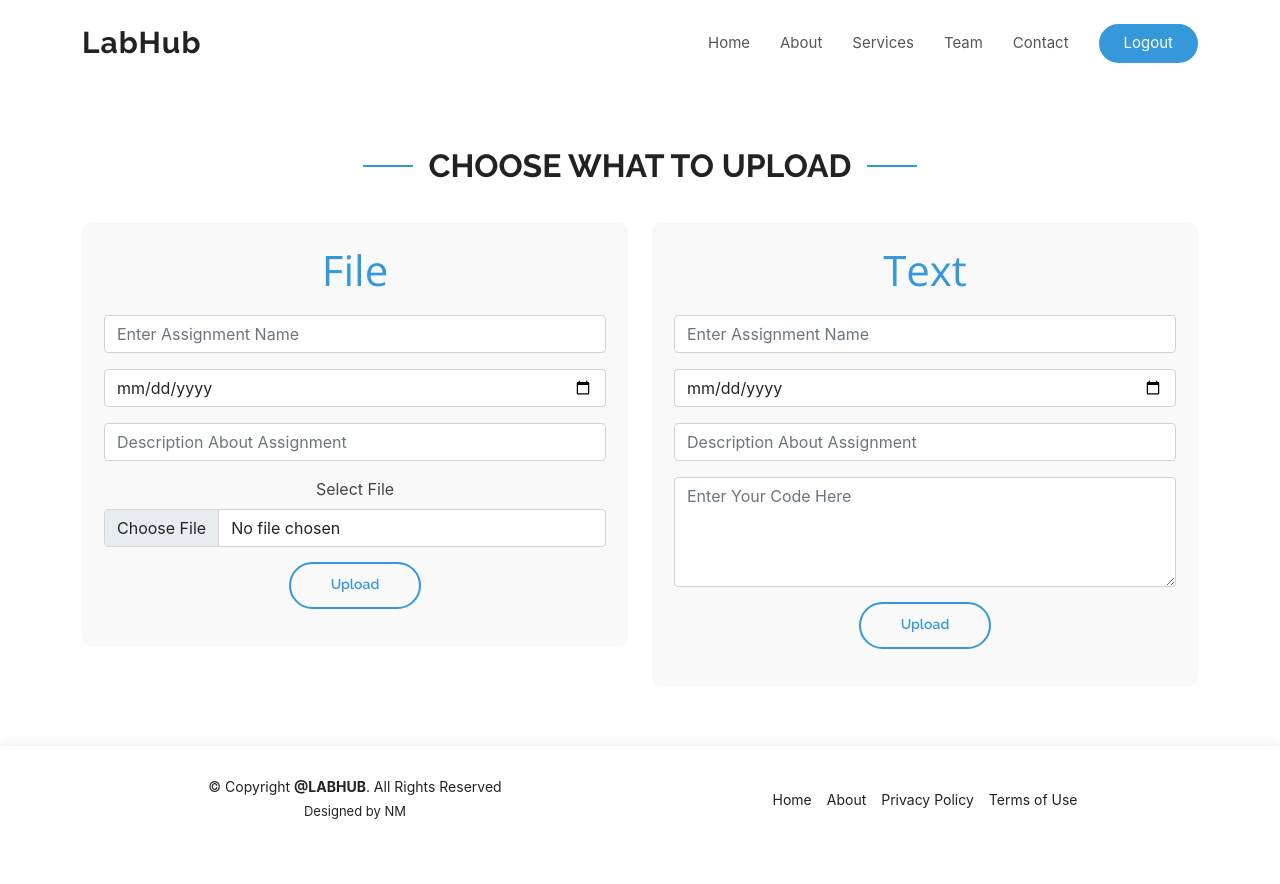
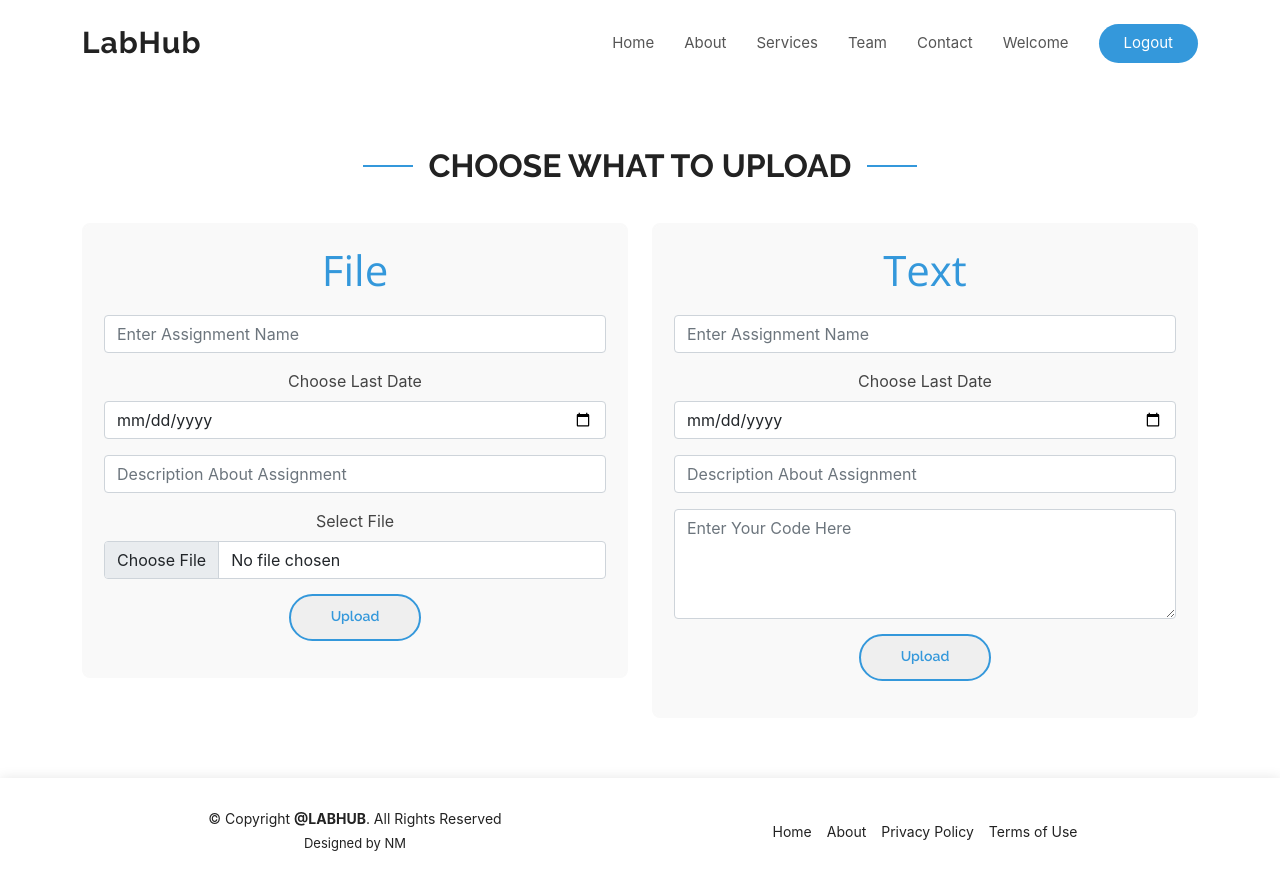
Before and after one commit to nikhillab/LabHubFrontend, a React (Create React App) app: page /upload in a window 1280 px wide. Before the commit the page ends 852 px from the top, so only its background shows below. Built offline with nearby package versions, Linux system fonts and the light colour scheme; sample sign-in values are in the browser's storage.

Commit message:
added retrive from server

```diff
--- a/package.json
+++ b/package.json
@@ -6,6 +6,8 @@
     "@testing-library/jest-dom": "^5.11.9",
     "@testing-library/react": "^11.2.5",
     "@testing-library/user-event": "^12.7.1",
+    "axios": "^0.21.1",
+    "moment": "^2.29.1",
     "react": "^17.0.1",
     "react-dom": "^17.0.1",
     "react-router": "^5.2.0",
--- a/src/components/Authancitation/AuthenticationService.js
+++ b/src/components/Authancitation/AuthenticationService.js
@@ -19,6 +19,14 @@ class AuthenticationService {
     }
     return true;
   }
+
+  getLoggedInUser() {
+    let user = sessionStorage.getItem("authenticatedUser");
+    if (user === null) {
+      return null;
+    }
+    return user;
+  }
 }
 
 export default new AuthenticationService();
--- a/src/components/Core/Upload.js
+++ b/src/components/Core/Upload.js
@@ -1,4 +1,6 @@
 import React, { Component } from "react";
+import moment from "moment";
+import AssignmentService from "../api/AssignmentService";
 
 export default class Upload extends Component {
   state = {
@@ -7,9 +9,162 @@ export default class Upload extends Component {
     date: null,
     description: null,
     file: null,
-    message: null,
+    code: null,
+    errorMessage: "",
+    error: false,
   };
 
+  render() {
+    return (
+      <div>
+        <section id='pricing' className='pricing'>
+          <div className='container'>
+            <div className='section-title'>
+              <h2>Choose what to upload</h2>
+            </div>
+            {this.state.error && (
+              <p className='alert alert-warning'>{this.state.errorMessage} </p>
+            )}
+            <div className='row'>
+              <div
+                className='col-lg-6 col-md-6'
+                onClick={() => this.toggalType(0)}>
+                <div
+                  className='box'
+                  data-aos='zoom-in-right'
+                  data-aos-delay='200'>
+                  <h4>File</h4>
+                  <div>
+                    <div className='form-group mt-3'>
+                      <input
+                        type='text'
+                        name='name'
+                        className='form-control '
+                        placeholder='Enter Assignment Name'
+                        required
+                        disabled={this.state.disabled[0]}
+                        onClick={() => this.toggalType(0)}
+                        onChange={this.fileHandler}
+                      />
+                    </div>
+                    <div className='form-group  mt-3'>
+                      <label className='form-label'>Choose Last Date </label>
+
+                      <input
+                        type='date'
+                        className='form-control'
+                        name='date'
+                        required
+                        disabled={this.state.disabled[0]}
+                        onChange={this.fileHandler}
+                      />
+                    </div>
+                    <div className='form-group mt-3'>
+                      <input
+                        type='text'
+                        className='form-control '
+                        name='description'
+                        placeholder='Description About Assignment'
+                        required
+                        disabled={this.state.disabled[0]}
+                        onChange={this.fileHandler}
+                      />
+                    </div>
+                    <div className='form-group mt-3'>
+                      <label className='form-label'>Select File</label>
+
+                      <input
+                        type='file'
+                        className='form-control '
+                        required
+                        name='file'
+                        disabled={this.state.disabled[0]}
+                        onChange={this.fileHandler}
+                      />
+                    </div>
+                  </div>
+                  <div className='btn-wrap'>
+                    <button
+                      name='filebtn'
+                      className='btn-buy'
+                      onClick={this.submitHandler}>
+                      Upload
+                    </button>
+                  </div>
+                </div>
+              </div>
+
+              {/**
+               * Text uploader Controller from hear
+               */}
+
+              <div
+                className='col-lg-6 col-md-6 mt-4 mt-md-0'
+                onClick={() => this.toggalType(1)}>
+                <div className='box' data-aos='zoom-in' data-aos-delay='100'>
+                  <h4>Text</h4>
+                  <div className='form-group mt-3'>
+                    <input
+                      type='text'
+                      name='name'
+                      className='form-control '
+                      placeholder='Enter Assignment Name'
+                      required
+                      disabled={this.state.disabled[1]}
+                      onClick={() => this.toggalType(1)}
+                      onChange={this.textChangeHandler}
+                    />
+                  </div>
+                  <div className='form-group mt-3'>
+                    <label className='form-label'>Choose Last Date </label>
+                    <input
+                      type='date'
+                      className='form-control '
+                      name='date'
+                      required
+                      disabled={this.state.disabled[1]}
+                      onChange={this.textChangeHandler}
+                    />
+                  </div>
+                  <div className='form-group mt-3'>
+                    <input
+                      type='text'
+                      className='form-control '
+                      name='description'
+                      placeholder='Description About Assignment'
+                      required
+                      disabled={this.state.disabled[1]}
+                      onChange={this.textChangeHandler}
+                    />
+                  </div>
+                  <div className='form-group mt-3'>
+                    <textarea
+                      className='form-control '
+                      name='code'
+                      rows='4'
+                      placeholder='Enter Your Code Here'
+                      required
+                      disabled={this.state.disabled[1]}
+                      onChange={this.textChangeHandler}></textarea>
+                  </div>
+                  <div className='btn-wrap'>
+                    <button
+                      name='textbtn'
+                      className='btn-buy'
+                      onClick={this.submitHandler}>
+                      Upload
+                    </button>
+                  </div>
+                </div>
+              </div>
+            </div>
+          </div>
+        </section>
+      </div>
+    );
+  }
+
+  //for toggling the input forms
   toggalType = (target) => {
     let [state1, state2] = [...this.state.disabled];
     if (target === 0) {
@@ -26,169 +181,101 @@ export default class Upload extends Component {
     });
   };
 
+  //Handel the changes for text data to upload
   textChangeHandler = (event) => {
     this.setState({
       [event.target.name]: event.target.value,
     });
   };
 
+  //Handle the changes for file data upload
   fileHandler = (event) => {
-    const name=event.target.name;
-    if(!(name==="file")){
+    const name = event.target.name;
+    if (!(name === "file")) {
       this.setState({
         [event.target.name]: event.target.value,
       });
-    }else{
-      console.log(event.target.files[0])
+    } else {
+      this.setState({
+        [event.target.name]: event.target.files[0],
+      });
     }
   };
-  render() {
-    return (
-      <div>
-        <section id='pricing' className='pricing'>
-          <div className='container'>
-            <div className='section-title'>
-              <h2>Choose what to upload</h2>
-            </div>
 
-            <div className='row'>
-              <div
-                className='col-lg-6 col-md-6'
-                onClick={() => this.toggalType(0)}>
-                <div
-                  className='box'
-                  data-aos='zoom-in-right'
-                  data-aos-delay='200'>
-                  <h4>File</h4>
-                  <div>
-                    <div className='form-group '>
-                      <input
-                        type='text'
-                        name='name'
-                        className='form-control mt-3'
-                        placeholder='Enter Assignment Name'
-                        required
-                        disabled={this.state.disabled[0]}
-                        onClick={() => this.toggalType(0)}
-                        onChange={this.fileHandler}
-                      />
-                    </div>
-                    <div className='form-group'>
-                      <input
-                        type='date'
-                        className='form-control mt-3'
-                        name='date'
-                        placeholder='Enter Due Date'
-                        required
-                        disabled={this.state.disabled[0]}
-                        onChange={this.fileHandler}
-                      />
-                    </div>
-                    <div className='form-group'>
-                      <input
-                        type='text'
-                        className='form-control mt-3'
-                        name='description'
-                        placeholder='Description About Assignment'
-                        required
-                        disabled={this.state.disabled[0]}
-                        onChange={this.fileHandler}
-                      />
-                    </div>
-                    <div className='form-group mt-3'>
-                      {/**
-                       * need changes to get the files
-                       */}
-                      <label className='form-label'>Select File</label>
+  //Handel the submit btn and send data to server
+  submitHandler = (event) => {
+    const submitType = event.target.name;
+    if (!this.validateForm(submitType)) {
+      console.log("some error");
+      this.setState({
+        error: true,
+        errorMessage: "Enter the details correctly",
+      });
+      return;
+    }
+    this.setState({
+      error: false,
+    });
+    //get the valid object and send it to server
+    //for file upload take special care
+    const data=this.getValidObject(submitType)
+    console.log(data)
+    AssignmentService.createFileAssignment(data)
 
-                      <input
-                        type='file'
-                        className='form-control '
-                        required
-                        name='file'
-                        disabled={this.state.disabled[0]}
-                        onChange={this.fileHandler}
-                      />
-                    </div>
-                  </div>
-                  <div className='btn-wrap'>
-                    <a
-                      href='#'
-                      className='btn-buy'
-                      onClick={() => console.log(this.state)}>
-                      Upload
-                    </a>
-                  </div>
-                </div>
-              </div>
+  };
 
-              {/**
-               * Text uploader Controller from hear
-               */}
+  //return the type of object to send to the server to save
+  getValidObject = (submitType) => {
 
-              <div
-                className='col-lg-6 col-md-6 mt-4 mt-md-0'
-                onClick={() => this.toggalType(1)}>
-                <div className='box' data-aos='zoom-in' data-aos-delay='100'>
-                  <h4>Text</h4>
-                  <div className='form-group '>
-                    <input
-                      type='text'
-                      name='name'
-                      className='form-control mt-3'
-                      placeholder='Enter Assignment Name'
-                      required
-                      disabled={this.state.disabled[1]}
-                      onClick={() => this.toggalType(1)}
-                      onChange={this.textChangeHandler}
-                    />
-                  </div>
-                  <div className='form-group'>
-                    <input
-                      type='date'
-                      className='form-control mt-3'
-                      name='date'
-                      placeholder='Enter Due Date'
-                      required
-                      disabled={this.state.disabled[1]}
-                      onChange={this.textChangeHandler}
-                    />
-                  </div>
-                  <div className='form-group'>
-                    <input
-                      type='text'
-                      className='form-control mt-3'
-                      name='description'
-                      placeholder='Description About Assignment'
-                      required
-                      disabled={this.state.disabled[1]}
-                      onChange={this.textChangeHandler}
-                    />
-                  </div>
-                  <div className='form-group'>
-                    <textarea
-                      className='form-control mt-3'
-                      name='message'
-                      rows='4'
-                      placeholder='Enter Your Code Here'
-                      required
-                      disabled={this.state.disabled[1]}
-                      onChange={this.textChangeHandler}></textarea>
-                  </div>
-                  <div className='btn-wrap'>
-                    <a
-                      href='#'
-                      className='btn-buy'
-                      onClick={() => console.log(this.state)}>
-                      Upload
-                    </a>
-                  </div>
-                </div>
-              </div>
-            </div>
-          </div>
-        </section>
-      </div>
-    );
-  }
+    if (submitType === "textbtn") {
+      const data ={
+        name:this.state.name,
+        description:this.state.description,
+        targetDate:this.state.date,
+        code:this.state.code
+      }
+      return data;
+    }
+    else if (submitType === "filebtn"){
+      const data ={
+        name:this.state.name,
+        description:this.state.description,
+        targetDate:this.state.date,
+        fileResponse:this.state.file.name
+      }
+      return data;
+    }
+  };
+
+  //To validate the form data
+  validateForm = (submitType) => {
+    /**
+    name: null,
+    date: null,
+    description: null,
+    file: null,
+    code: null,
+     */
+    const data = { ...this.state };
+    if (submitType === "textbtn") {
+      if (
+        data.name == null ||
+        data.description == null ||
+        data.code == null ||
+        !moment(data.date).isValid()
+      ) {
+        return false;
+      }
+    } else if (submitType === "filebtn") {
+      if (
+        data.name == null ||
+        data.description == null ||
+        data.file == null ||
+        !moment(data.date).isValid()
+      ) {
+        return false;
+      }
+    }
+    return true;
+  };
 }
--- a/src/components/LabHubComponent.js
+++ b/src/components/LabHubComponent.js
@@ -13,6 +13,7 @@ import AboutUs from "./Nav/AboutUs";
 import Welcome from "./Core/Welcome";
 import Team from "./Nav/Team";
 import Upload from "./Core/Upload";
+import Assignment from "./Core/Assignment";
 
 const LabHubComponent = (props) => {
   return (
@@ -27,6 +28,7 @@ const LabHubComponent = (props) => {
             <Route path='/contact' component={Contact} />
             <Route path='/team' component={Team} />
             <AuthenticatedRoute path='/welcome/:name' component={Welcome} />
+            <AuthenticatedRoute path='/assignment/:id' component={Assignment} />
             <AuthenticatedRoute path='/upload' component={Upload} />
             <AuthenticatedRoute path='/logout' component={LogoutComponent} />
 
--- a/src/components/Nav/Header.js
+++ b/src/components/Nav/Header.js
@@ -7,47 +7,6 @@ const Header = (props) => {
   const isUserLoggedIn = AuthenticationService.isUserLogin();
 
   return (
-    // <header>
-    //   <nav className='navbar navbar-expand-md navbar-dark bg-dark'>
-    //     <div>
-    //       <Link to="/" className='navbar-brand'>
-    //         LabHub
-    //       </Link>
-    //     </div>
-    //     <ul className='navbar-nav'>
-    //       {isUserLoggedIn && (
-    //         <li>
-    //           <Link className='nav-link' to='/'>
-    //             Home
-    //           </Link>
-    //         </li>
-    //       )}
-    //       {isUserLoggedIn && (
-    //         <li>
-    //           <Link className='nav-link' to='/todos'>
-    //             Assignment
-    //           </Link>
-    //         </li>
-    //       )}
-    //     </ul>
-    //     <ul className='navbar-nav navbar-collapse justify-content-end'>
-    //       {!isUserLoggedIn && (
-    //         <li>
-    //           <Link className='nav-link' to='/login'>
-    //             Login
-    //           </Link>
-    //         </li>
-    //       )}
-    //       {isUserLoggedIn && (
-    //         <li>
-    //           <Link className='nav-link' to='/logout' onClick={AuthenticationService.logout}>
-    //             Logout
-    //           </Link>
-    //         </li>
-    //       )}
-    //     </ul>
-    //   </nav>
-    // </header>
     <div>
       <header id='header' className=' d-flex align-items-center'>
         <div className='container d-flex align-items-center justify-content-between'>
@@ -55,9 +14,6 @@ const Header = (props) => {
             <h1>
               <Link to='/'>LabHub</Link>
             </h1>
-
-            {/* to add logo of website
-         <a to="index.html"><img src="assets/img/logo.png" alt="" className="img-fluid"/></a> */}
           </div>
 
           <nav id='navbar' className='navbar'>
@@ -90,6 +46,13 @@ const Header = (props) => {
                   Contact
                 </Link>
               </li>
+              {isUserLoggedIn && (
+                <li>
+                  <Link className='nav-link scrollto' to={`/welcome/${AuthenticationService.getLoggedInUser()}`}>
+                    Welcome
+                  </Link>
+                </li>
+              )}
               {!isUserLoggedIn && (
                 <li>
                   <Link className='getstarted scrollto' to='/login'>
--- /dev/null
+++ b/src/components/api/AssignmentService.js
@@ -0,0 +1,12 @@
+import axios from "axios";
+class AssignmentService {
+  getFileAssignments() {
+    return axios.get("http://localhost:8080/getTextAssignments");
+  }
+
+  createFileAssignment(data) {
+    axios.post("http://localhost:8080/createText",data).then(res=>console.log(res))
+    .catch(err=>console.log(err))
+  }
+}
+export default new AssignmentService();
```
Also changed, not shown: src/components/Core/Assignment.js (added, +37 -0 lines), src/components/Core/AssignmentList.js (added, +27 -0 lines), src/components/Core/Welcome.js (+35 -59 lines), 1 other file (tests, documents, lock files or other folders).
